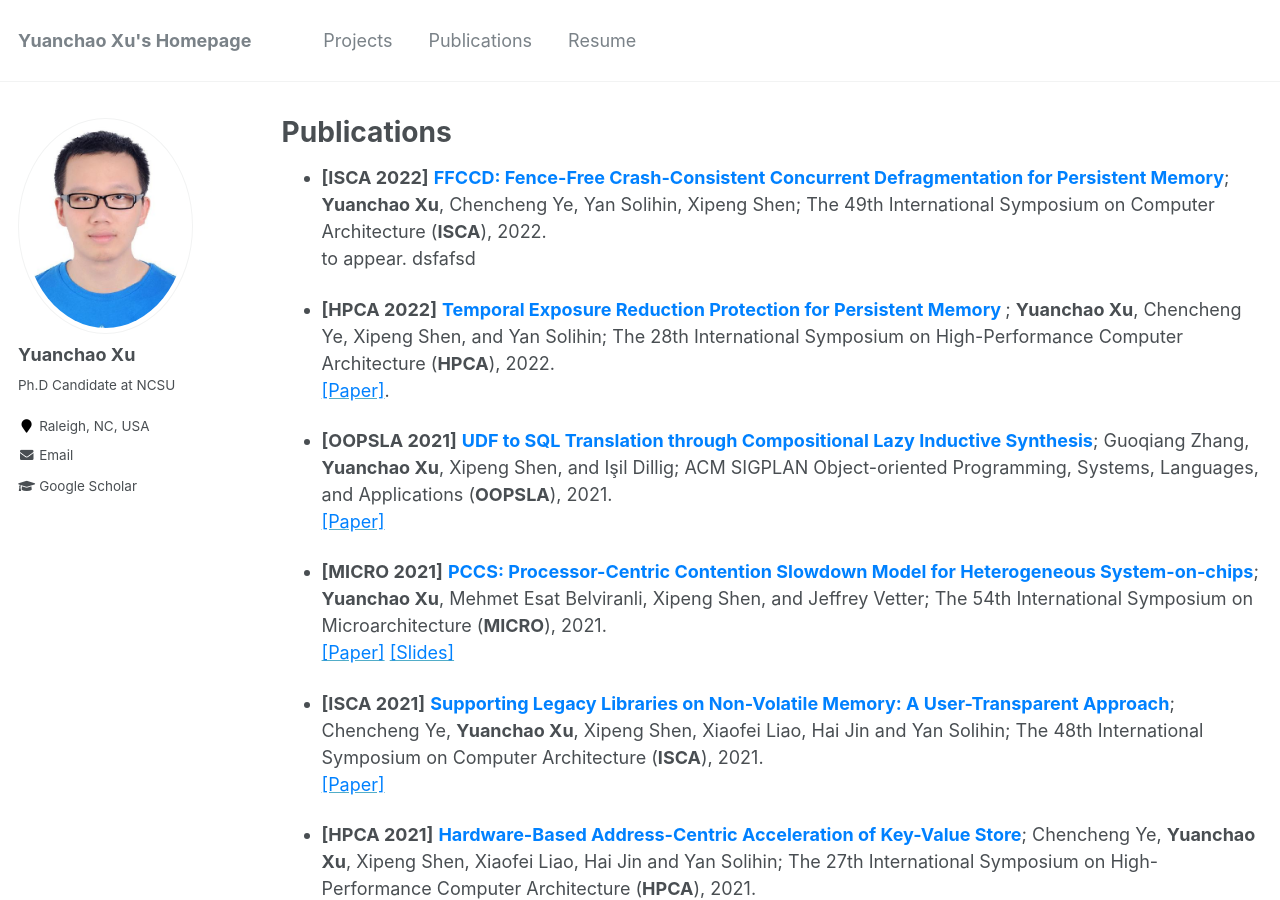
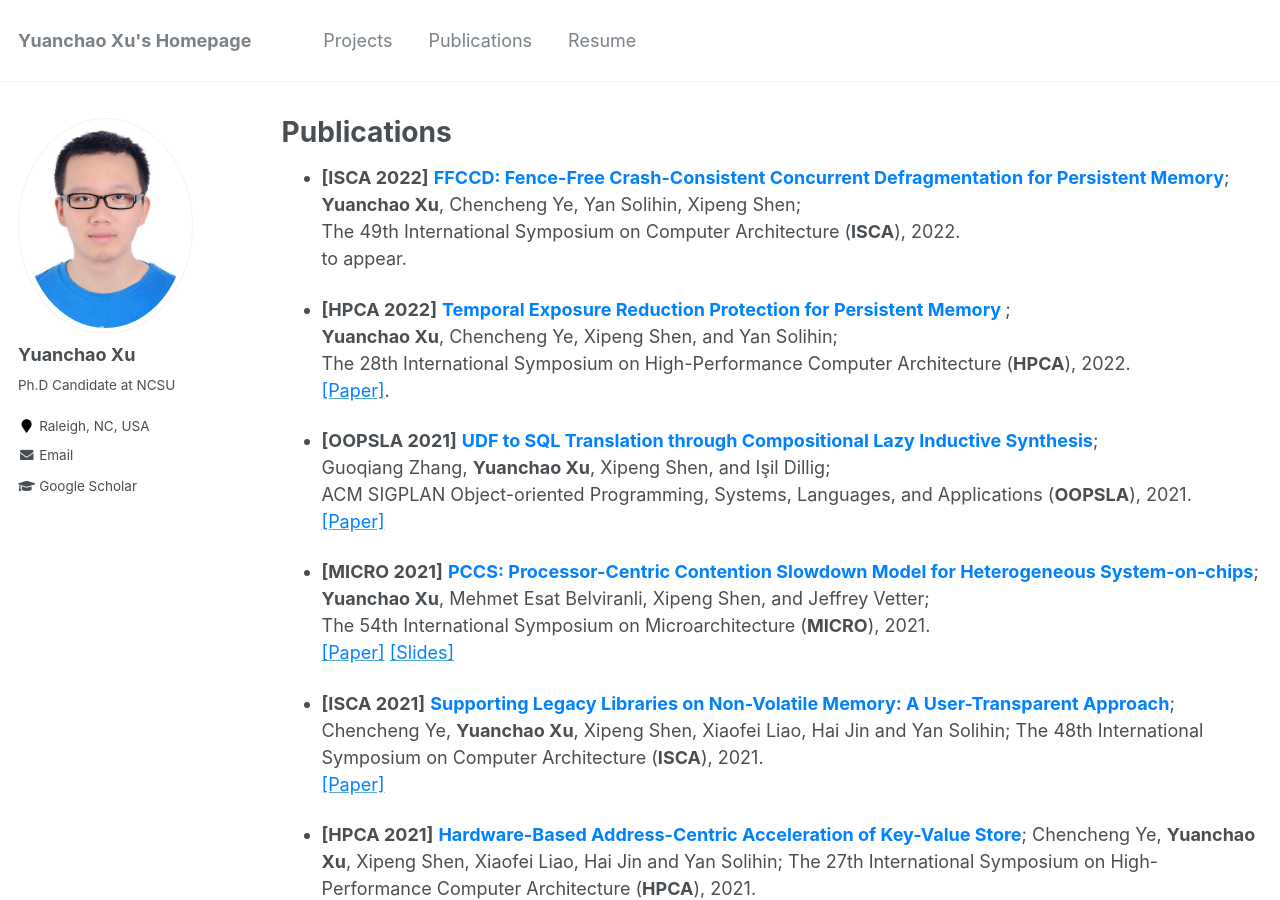
Before and after one commit to yuanchaoxu6/yuanchaoxu6.github.io, a Jekyll site: the page built from _pages/publications.md, in a window 1280 px wide and 900 px high. Built offline with Jekyll 4.4.1, drawn with Linux system fonts in a browser that asks for light colours.

Commit message:
Update publications.md

```diff
--- a/_pages/publications.md
+++ b/_pages/publications.md
@@ -4,17 +4,25 @@ title: "Publications"
 permalink: /publications/
 author_profile: true
 ---
-* **\[ISCA 2022\]** **<font color="#0081ff"> FFCCD: Fence-Free Crash-Consistent Concurrent Defragmentation for Persistent Memory</font>**;  **Yuanchao Xu**, Chencheng Ye, Yan Solihin, Xipeng Shen;  The 49th International Symposium on Computer Architecture (**ISCA**), 2022. <br> to appear. dsfafsd
+* **\[ISCA 2022\]** **<font color="#0081ff"> FFCCD: Fence-Free Crash-Consistent Concurrent Defragmentation for Persistent Memory</font>**; <br>
+**Yuanchao Xu**, Chencheng Ye, Yan Solihin, Xipeng Shen; <br>
+The 49th International Symposium on Computer Architecture (**ISCA**), 2022. <br>
+to appear.
 
-* **\[HPCA 2022\]** **<font color="#0081ff"> Temporal Exposure Reduction Protection for Persistent Memory </font>**;
-**Yuanchao Xu**, Chencheng Ye, Xipeng Shen, and Yan Solihin;
-The 28th International Symposium on High-Performance Computer Architecture (**HPCA**), 2022. <br> [<font color="#0081ff">[Paper]</font>](http://yuanchaoxu6.github.io/files/HPCA22.pdf).
+* **\[HPCA 2022\]** **<font color="#0081ff"> Temporal Exposure Reduction Protection for Persistent Memory </font>**; <br>
+**Yuanchao Xu**, Chencheng Ye, Xipeng Shen, and Yan Solihin; <br>
+The 28th International Symposium on High-Performance Computer Architecture (**HPCA**), 2022. <br>
+[<font color="#0081ff">[Paper]</font>](http://yuanchaoxu6.github.io/files/HPCA22.pdf).
 
-* **\[OOPSLA 2021\]** **<font color="#0081ff"> UDF to SQL Translation through Compositional Lazy Inductive Synthesis</font>**;
-Guoqiang Zhang, **Yuanchao Xu**, Xipeng Shen, and Işil Dillig;
-ACM SIGPLAN Object-oriented Programming, Systems, Languages, and Applications (**OOPSLA**), 2021. <br> [<font color="#0081ff">[Paper]</font>](http://yuanchaoxu6.github.io/files/OOPSLA2021.pdf)
+* **\[OOPSLA 2021\]** **<font color="#0081ff"> UDF to SQL Translation through Compositional Lazy Inductive Synthesis</font>**; <br>
+Guoqiang Zhang, **Yuanchao Xu**, Xipeng Shen, and Işil Dillig; <br>
+ACM SIGPLAN Object-oriented Programming, Systems, Languages, and Applications (**OOPSLA**), 2021. <br>
+[<font color="#0081ff">[Paper]</font>](http://yuanchaoxu6.github.io/files/OOPSLA2021.pdf)
 
-* **\[MICRO 2021\]** **<font color="#0081ff"> PCCS: Processor-Centric Contention Slowdown Model for Heterogeneous System-on-chips</font>**; **Yuanchao Xu**, Mehmet Esat Belviranli, Xipeng Shen, and Jeffrey Vetter; The 54th International Symposium on Microarchitecture (**MICRO**), 2021. <br> [<font color="#0081ff">[Paper]</font>](http://yuanchaoxu6.github.io/files/MICRO2021.pdf) [<font color="#0081ff">[Slides]</font>](http://yuanchaoxu6.github.io/files/MICRO2021_PCCS.pdf)
+* **\[MICRO 2021\]** **<font color="#0081ff"> PCCS: Processor-Centric Contention Slowdown Model for Heterogeneous System-on-chips</font>**; <br>
+**Yuanchao Xu**, Mehmet Esat Belviranli, Xipeng Shen, and Jeffrey Vetter; <br>
+The 54th International Symposium on Microarchitecture (**MICRO**), 2021. <br>
+[<font color="#0081ff">[Paper]</font>](http://yuanchaoxu6.github.io/files/MICRO2021.pdf) [<font color="#0081ff">[Slides]</font>](http://yuanchaoxu6.github.io/files/MICRO2021_PCCS.pdf)
 
 * **\[ISCA 2021\]** **<font color="#0081ff"> Supporting Legacy Libraries on Non-Volatile Memory: A User-Transparent Approach</font>**; Chencheng Ye, **Yuanchao Xu**, Xipeng Shen, Xiaofei Liao, Hai Jin and Yan Solihin; The 48th International Symposium on Computer Architecture (**ISCA**), 2021. <br> [<font color="#0081ff">[Paper]</font>](http://yuanchaoxu6.github.io/files/ISCA21.pdf)
 
```
